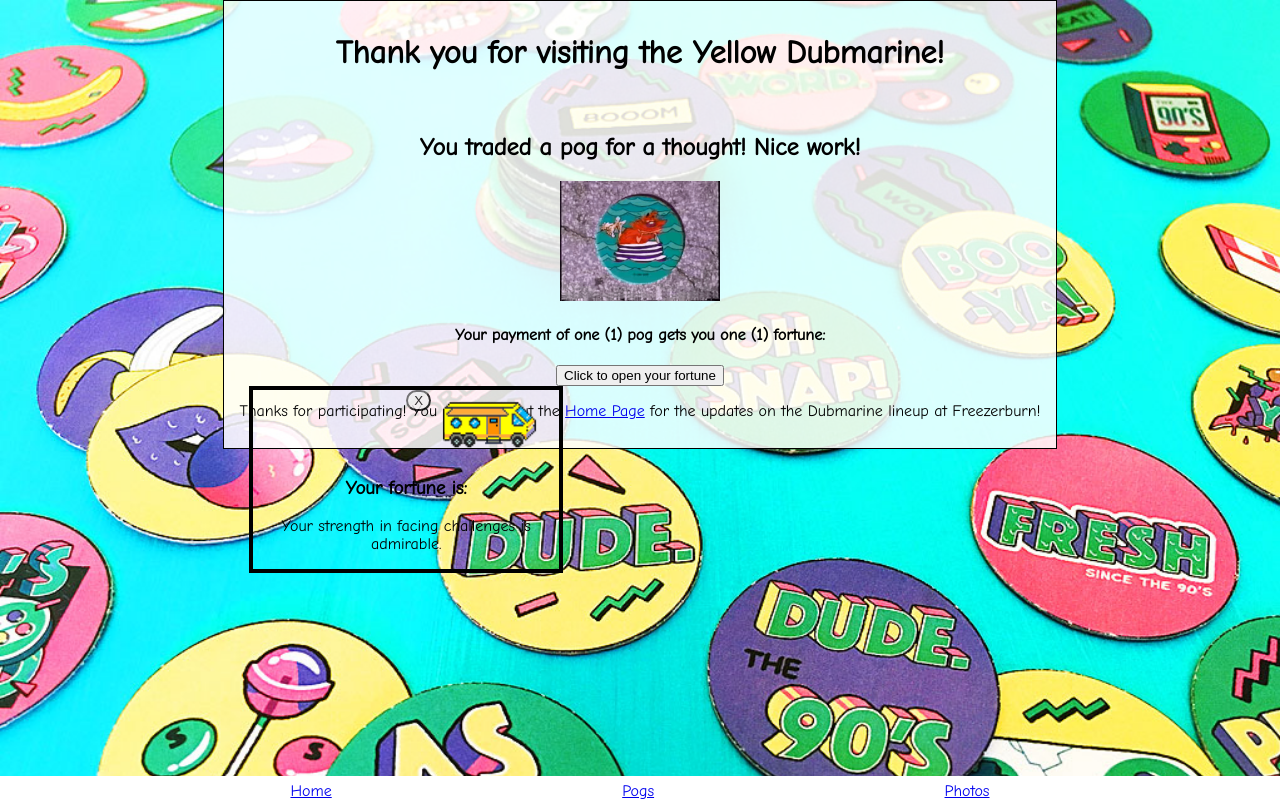
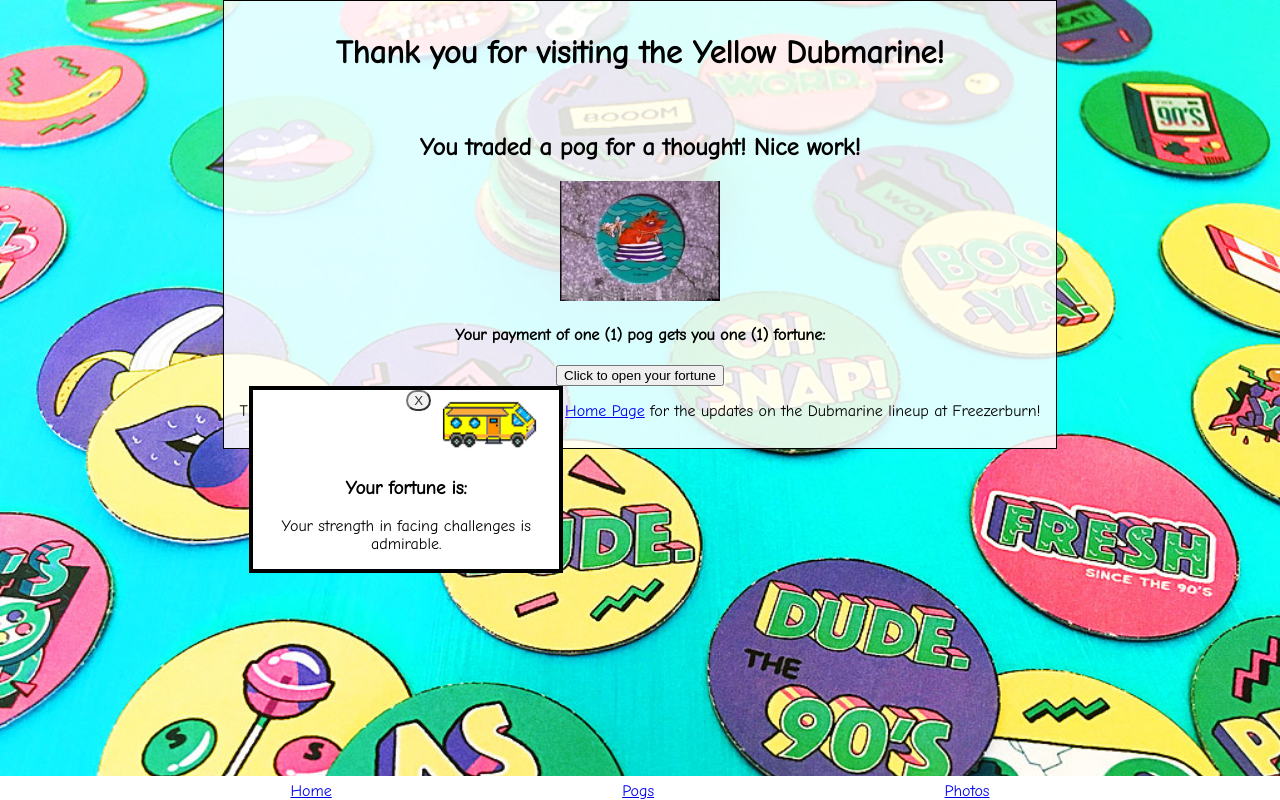
Before and after one commit to connkat/theyellowdubmarine, a React (Vite) app: page /pogs in a window 1280 px wide. Both pictures are taken after a click on the button "Click to open your fortune". Built offline with nearby package versions, Linux system fonts and the light colour scheme.

Commit message:
good enough

```diff
--- a/src/components/FortuneModal.tsx
+++ b/src/components/FortuneModal.tsx
@@ -1,6 +1,6 @@
-import { yellowRV } from "../assets";
+import { yellowRV } from '../assets';
 
-import "../styles/animations.css";
+import '../styles/animations.css';
 
 type Props = {
   show: boolean;
@@ -12,11 +12,18 @@ export default function FortuneModal(props: Props) {
   return (
     <>
       {props.show ? (
-				<div className="fixed inset-0 z-[1000] flex items-center justify-center">
+        <div className="fixed inset-0 z-[9999] grid place-items-center">
           {/* Backdrop */}
-					<div className="fixed inset-0 bg-black/40 z-[1000]" onClick={props.close} />
+          <div
+            className="fixed inset-0 z-[9998]"
+            style={{ backgroundColor: 'rgba(0, 0, 0, 0.5)' }}
+            onClick={props.close}
+          />
           {/* Modal panel */}
-					<div className="relative z-[1001] w-11/12 max-w-md rounded-xl border-4 border-black bg-white p-6 text-center shadow-xl">
+          <div
+            className="relative z-[10000] w-11/12 max-w-md rounded-xl border-4 border-black bg-white p-6 text-center shadow-xl"
+            style={{ backgroundColor: '#fff' }}
+          >
             <button
               type="button"
               aria-label="Close"
```
Lines whose indentation alone changed are shown as unchanged.
